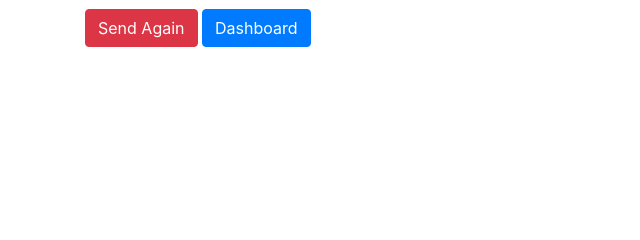
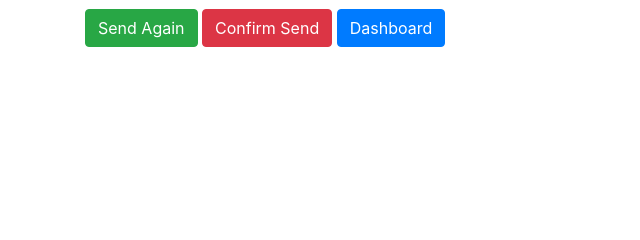
Before and after one commit to markvargas94/CIS491TeamWinVista, a PHP site: page /bth_exchange_out.php in a window 1280 px wide. Shown: the part 208-448 px from the top of the page, without its empty margins (0-640 px from the left). Run offline with PHP 8.4, Linux system fonts and the light colour scheme; data that the repository does not hold is empty; some libraries are stand-ins or nearby versions.

```diff
--- a/bth_exchange_out.php
+++ b/bth_exchange_out.php
@@ -58,7 +58,8 @@ if ($_SERVER ['REQUEST_METHOD'] === 'POST') {
                 <h4>Phone: <?php echo $phone; ?> </h4>
                 <h4>Recipient: <?php echo $recipient; ?> </h4>
                 <h4>Amount: <?php echo $amount; ?> </h4>
-                <a href="index.html" class="btn btn-danger" role="button">Send Again</a>
+                <a href="index.html" class="btn btn-success" role="button">Send Again</a>
+                <a href="index.html" class="btn btn-danger" role="button">Confirm Send</a>
                 <a href="#" class="btn btn-primary btn-primary" role="button">Dashboard</a>
             </div>
     </body>
```
